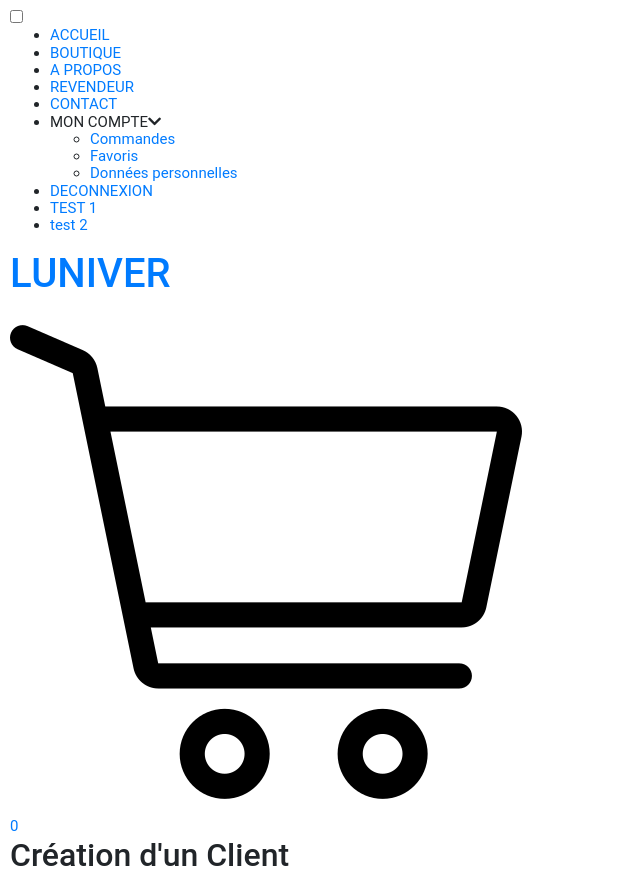
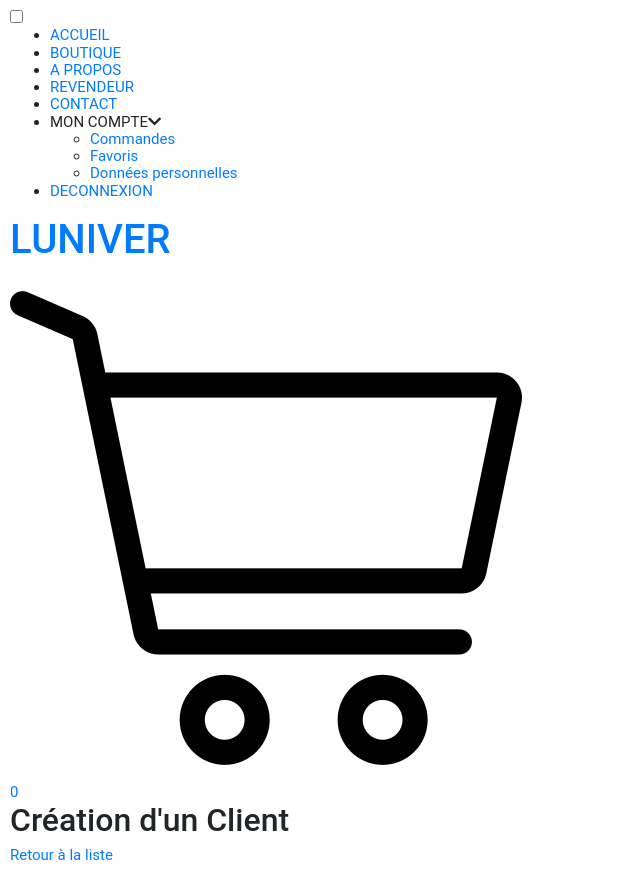
Before and after one commit to spoitler/Luniver, a PHP site: page /ajoutClient.php in a window 1280 px wide. Shown: the top 873 px of the page, without its empty margins (0-640 px from the left). Run offline with PHP 8.4, Linux system fonts and the light colour scheme; the visitor is signed in with stand-in values (Sample User, id 1); some libraries are stand-ins or nearby versions.

Commit message:
faire disparaitre le 0 du panier

```diff
--- a/css/style.css
+++ b/css/style.css
@@ -227,7 +227,6 @@ nav .toggle-active span:last-of-type {
     top: 52%;
     left: 50%;
     transform: translate(-50%,-50%);
-    z-index: 99;
 }
 
 #notification-icon {
--- a/function.php
+++ b/function.php
@@ -1,7 +1,7 @@
 <?php
 
 function getbdd(){
-	$host = "localhost";
+	$host = "127.0.0.1";
     $dbName = "luniver";
     $login = "admin";
     $password = "ujhcLas3a";
--- a/menu.php
+++ b/menu.php
@@ -36,9 +36,7 @@ if (!isset($_SESSION['panier'])){
                                   <li><a class="accordeon_cont" href="recupdonneeperso.php">Données personnelles</a></li>
                                 </ul>
                             </li>
-                            <li><a href="deconnexion.php">DECONNEXION</a></li>
-<li><a href="deconnexion.php">TEST 1</a></li>
-<li><a href="deconnexion.php">test 2</a></li>';
+                            <li><a href="deconnexion.php">DECONNEXION</a></li>';
                     }?>
 
             </ul>
```
